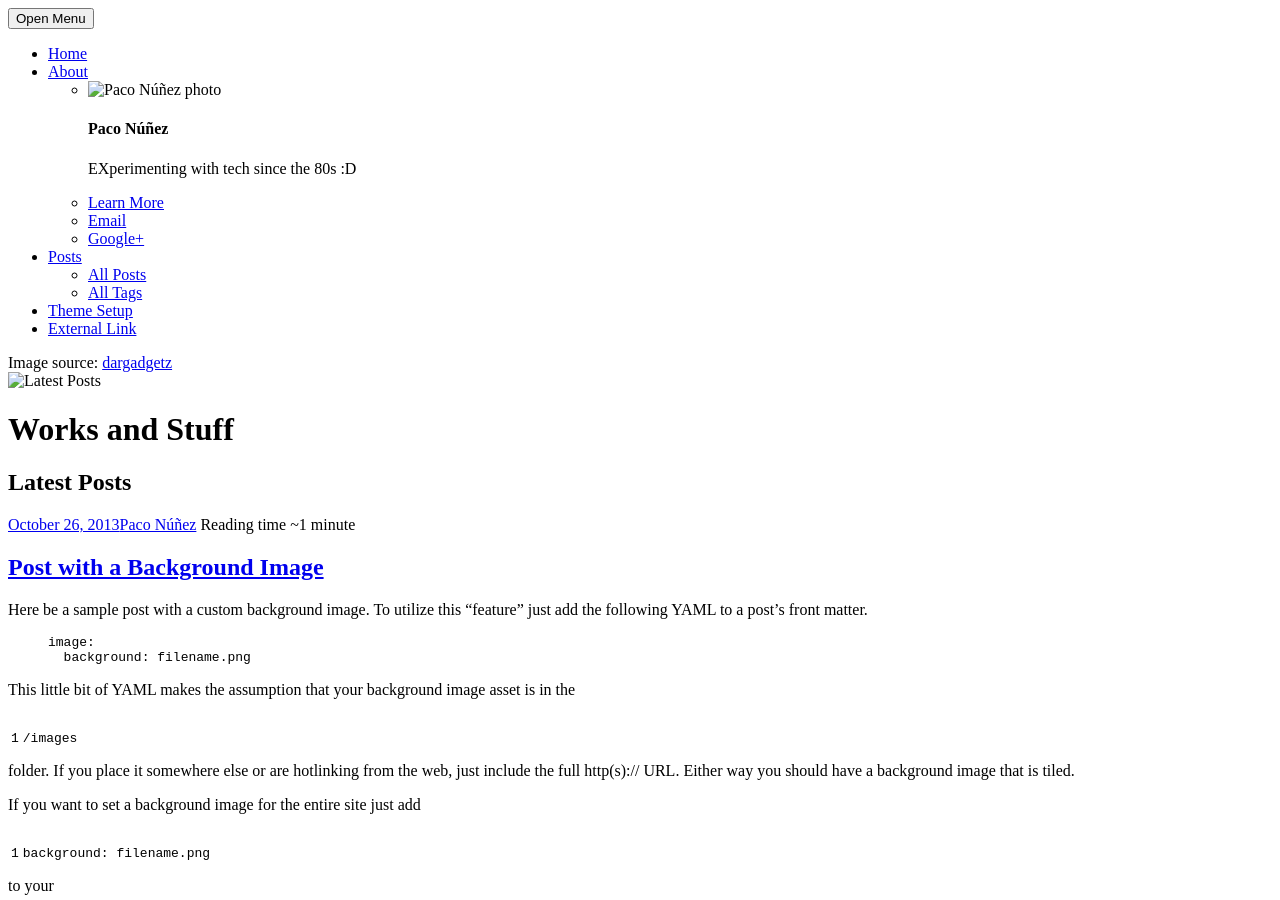
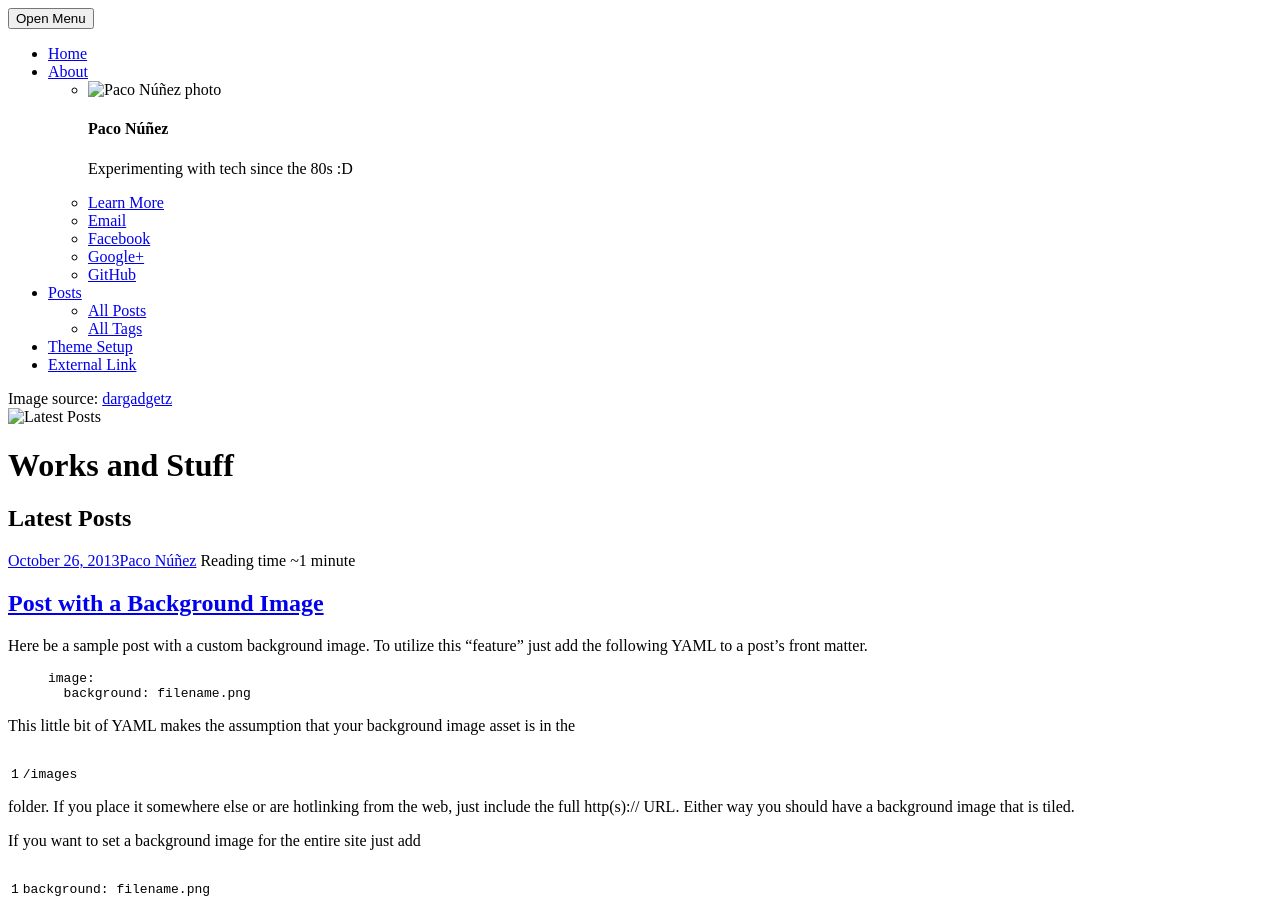
Before and after one commit to p4cm4n/p4cm4n.github.io, a Jekyll site: the page built from index.html, in a window 1280 px wide and 900 px high. Built offline with Jekyll 4.4.1, drawn with Linux system fonts in a browser that asks for light colours; nearby versions of some CDN libraries; the list of posts is cut into pages by our own code; part of the change alters nothing that is shown.

Commit message:
me cago en dios

```diff
--- a/_config.yml
+++ b/_config.yml
@@ -11,12 +11,12 @@ url:	p4cm4n/p4cm4n.github.io
 owner:
   name:           Paco Núñez
   avatar:         avatar.jpg
-  bio:            "EXperimenting with tech since the 80s :D"
-  email:          you@email.com
+  bio:            "Experimenting with tech since the 80s :D"
+  email:          blasyramon27@gmail.com
   # Social networking links used in footer. Update and remove as you like.
   twitter:
-  facebook:
-  github:
+  facebook:       paco.nuniez
+  github:         p4cm4n
   stackexchange:
   linkedin:
   instagram:
@@ -35,7 +35,7 @@ google_verify:
 bing_verify:
 
 # http://en.wikipedia.org/wiki/List_of_tz_database_time_zones
-timezone:    America/New_York
+timezone:    Europe/Madrid
 future:      true
 highlighter: pygments
 markdown:    kramdown
```
